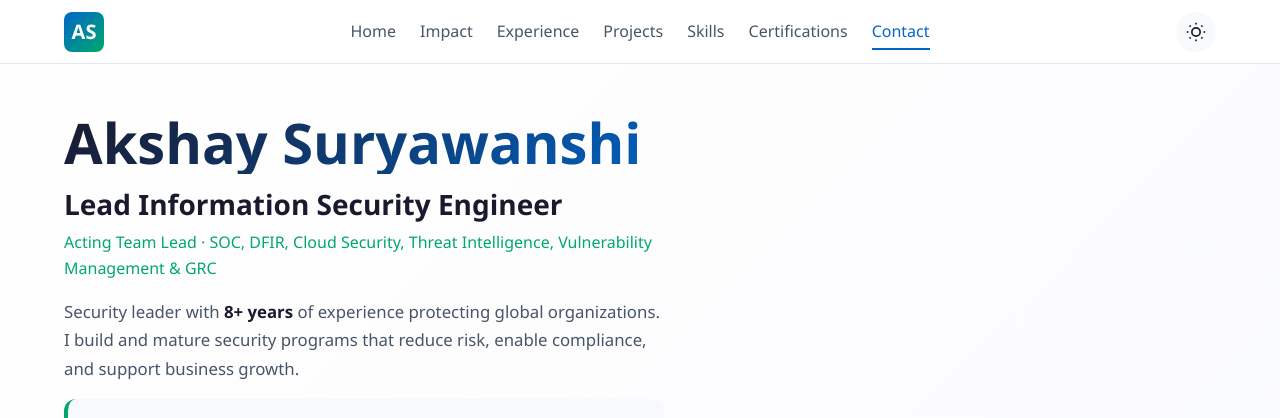
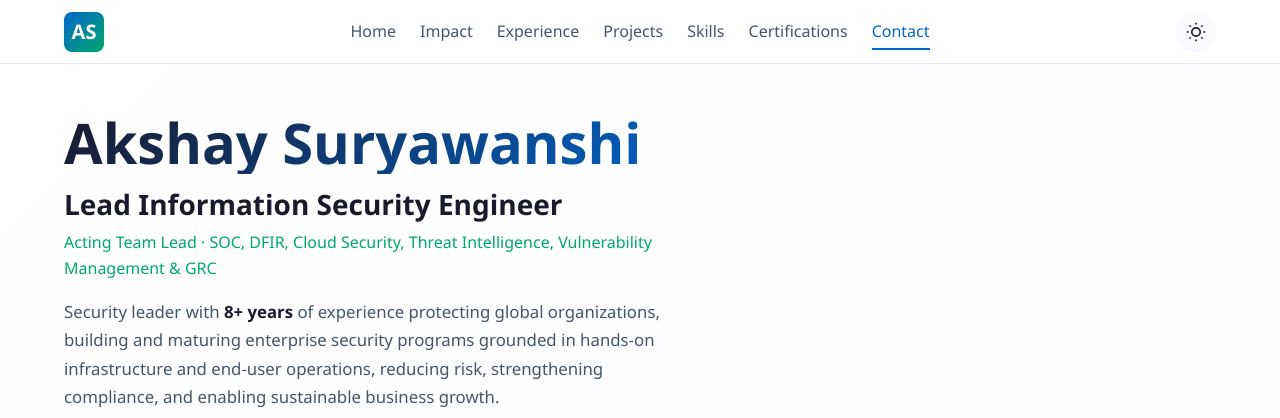
Before and after one commit to This-is-Akshay/Akshay_Suryawanshi, a plain HTML site: page index.html in a window 1280 px wide. Shown: the top 418 px of the page. Drawn offline with Linux system fonts and the light colour scheme.

Commit message:
Update hero value proposition text

```diff
--- a/index.html
+++ b/index.html
@@ -96,7 +96,7 @@
                     <p class="hero__role">Lead Information Security Engineer</p>
                     <p class="hero__tagline">Acting Team Lead · SOC, DFIR, Cloud Security, Threat Intelligence, Vulnerability Management & GRC</p>
 
-                    <p class="hero__value-prop">Security leader with <strong><span id="total-exp-hero">8+</span> years</strong> of experience protecting global organizations. I build and mature security programs that reduce risk, enable compliance, and support business growth.</p>
+                    <p class="hero__value-prop">Security leader with <strong><span id="total-exp-hero">8+</span> years</strong> of experience protecting global organizations, building and maturing enterprise security programs grounded in hands-on infrastructure and end-user operations, reducing risk, strengthening compliance, and enabling sustainable business growth.</p>
 
                     <div class="hero__availability-block">
                         <p class="hero__location-text">Currently based in <strong>Mumbai, India</strong></p>
```
